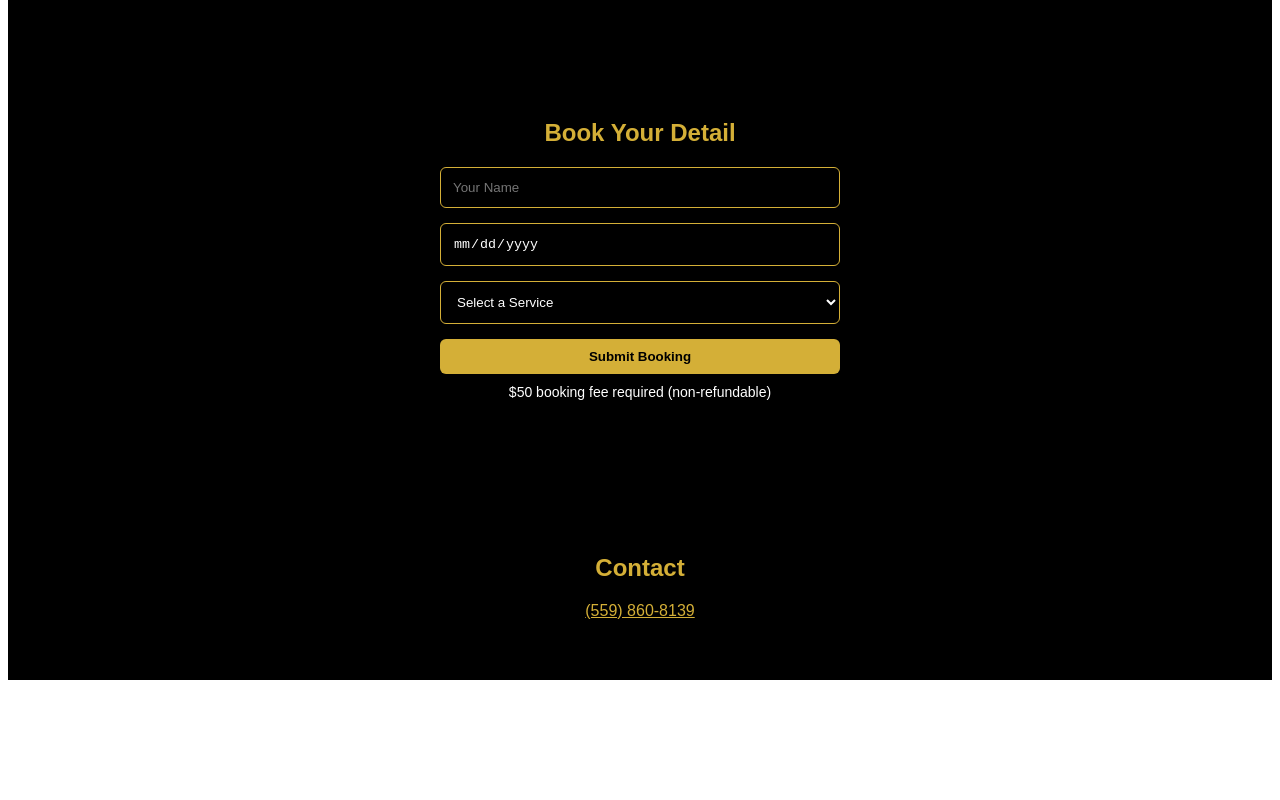
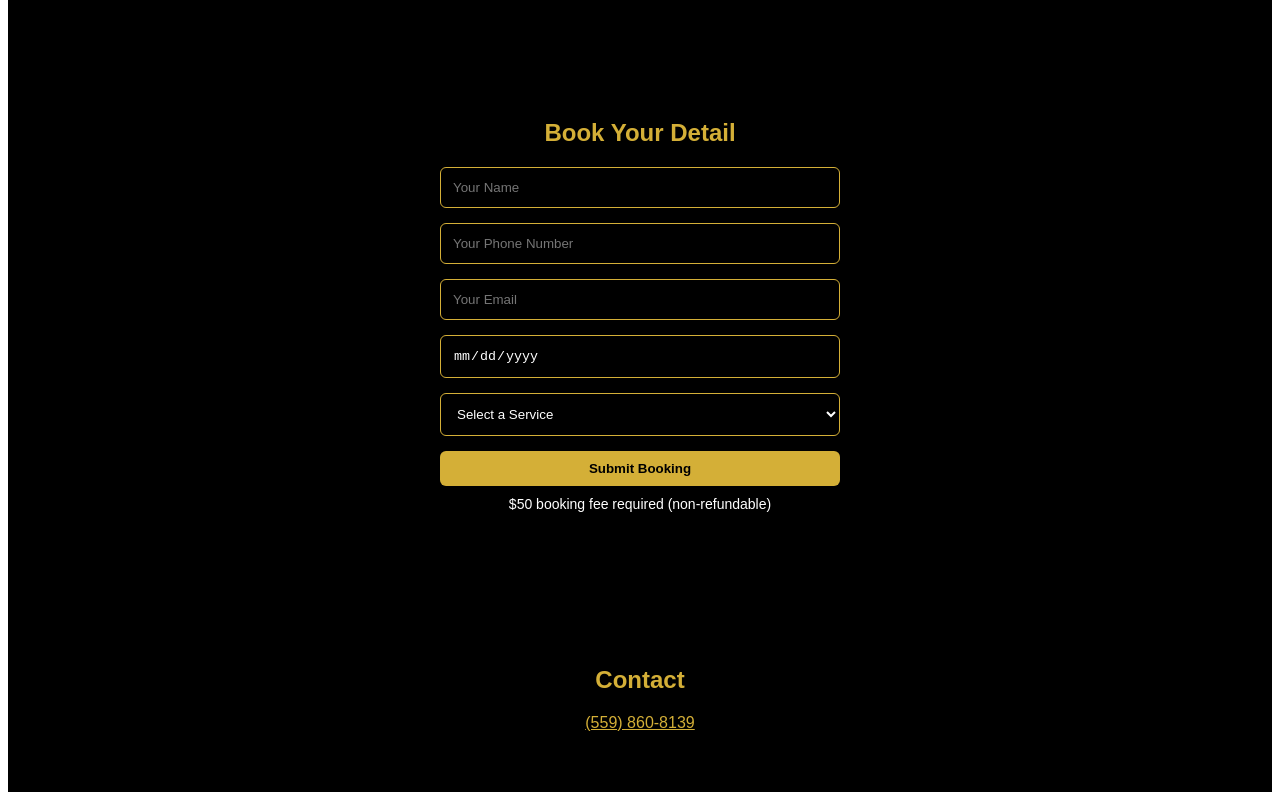
Before and after one commit to eljeferollingdetailing-ux/el-jefe-rolling-detailing, a Next.js app: page / in a window 1280 px wide. Shown: the part 1038-1838 px from the top of the page. Before the commit the page ends 1726 px from the top, so only its background shows below. Built offline with nearby package versions, Linux system fonts and the light colour scheme.

Commit message:
Update index.js

```diff
--- a/pages/index.js
+++ b/pages/index.js
@@ -97,8 +97,36 @@ export default function Home() {
           method="POST"
           style={formStyle}
         >
-          <input name="name" type="text" placeholder="Your Name" required style={inputStyle} />
-          <input name="date" type="date" required style={inputStyle} />
+          <input
+  name="name"
+  type="text"
+  placeholder="Your Name"
+  required
+  style={inputStyle}
+/>
+
+<input
+  name="phone"
+  type="tel"
+  placeholder="Your Phone Number"
+  required
+  style={inputStyle}
+/>
+
+<input
+  name="_replyto"
+  type="email"
+  placeholder="Your Email"
+  required
+  style={inputStyle}
+/>
+
+<input
+  name="date"
+  type="date"
+  required
+  style={inputStyle}
+/>
 
           <select name="service" required style={inputStyle}>
             <option value="">Select a Service</option>
```
